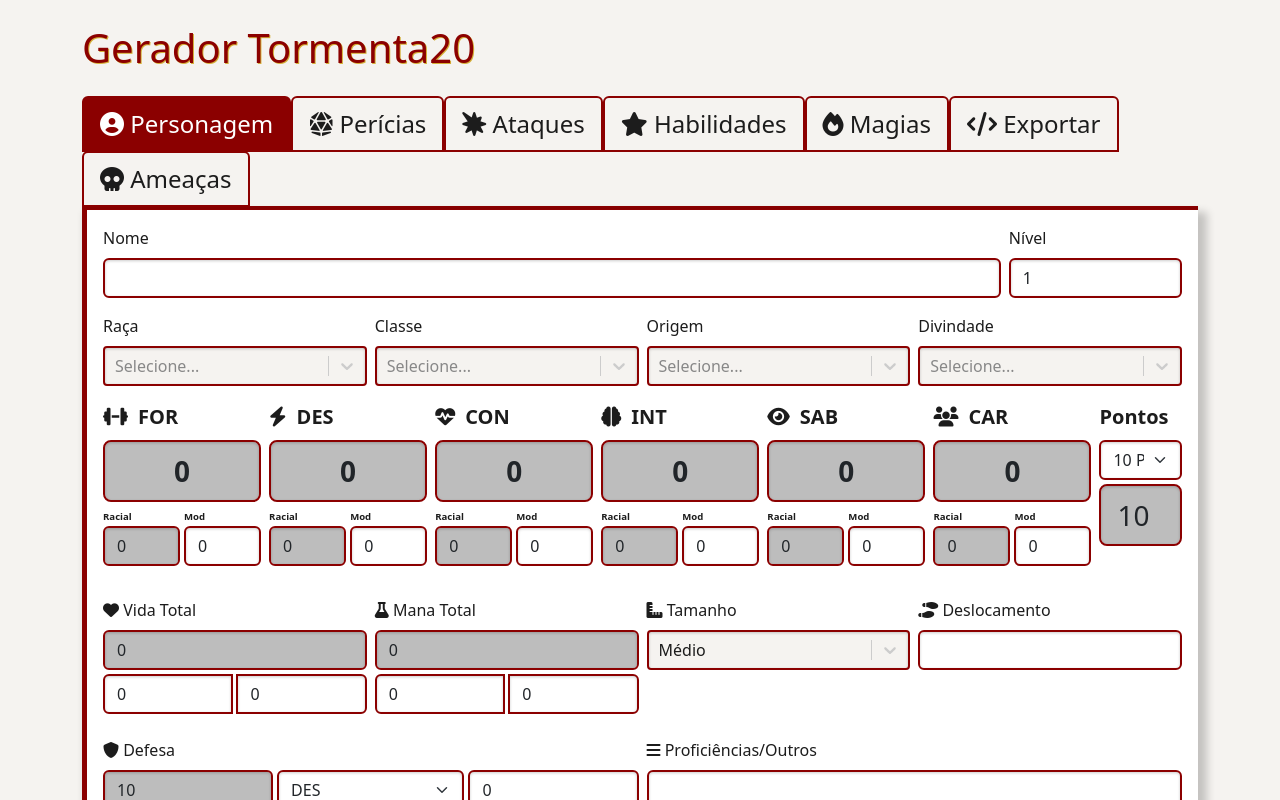
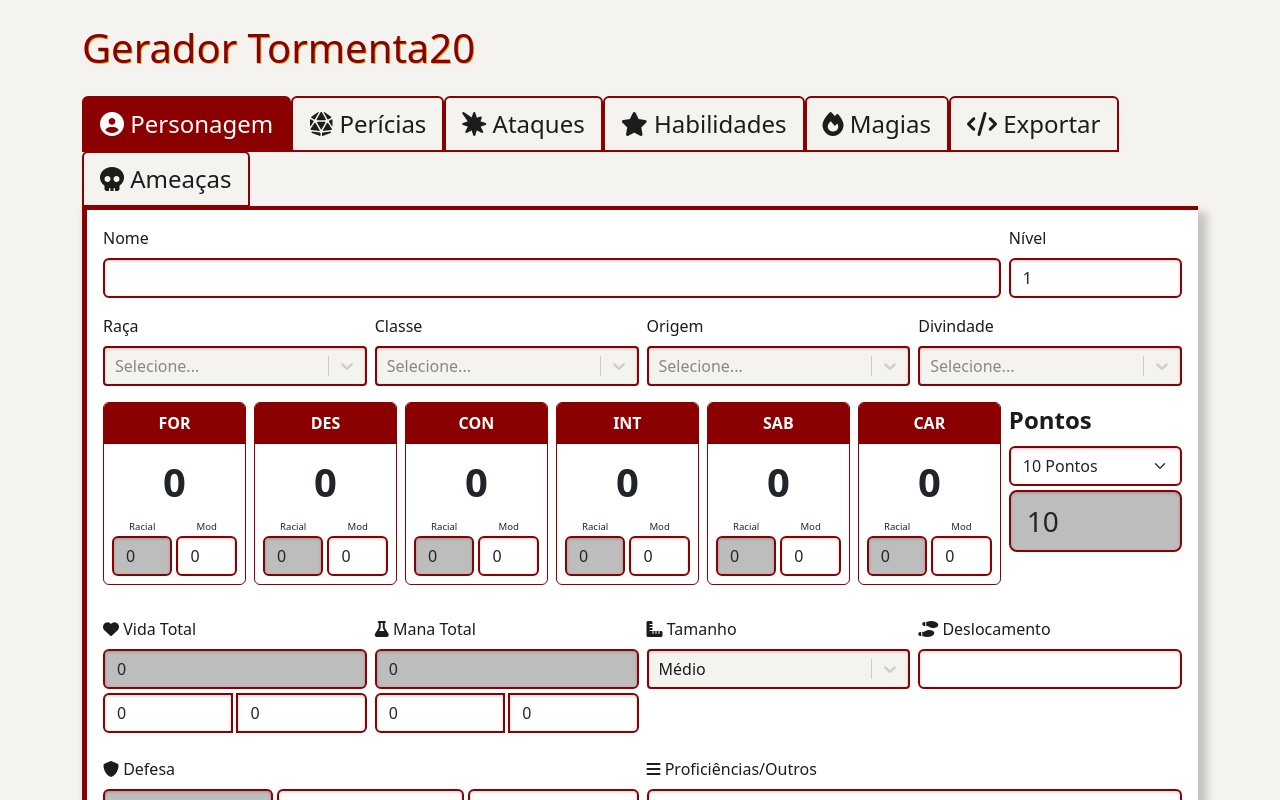
Before and after one commit to Jefersonblc/CharMakerT20, a React (Vite) app: page / in a window 1280 px wide. Shown: the top 800 px of the page. Built offline with nearby package versions, Linux system fonts and the light colour scheme.

Commit message:
Change attributes layout

```diff
--- a/src/components/Personagem.jsx
+++ b/src/components/Personagem.jsx
@@ -427,20 +427,28 @@ function Personagem() {
       </div>
 
       {/* Atributos */}
-      <div className="row pb-2 g-2 attribute-group">
+      <div className="row pb-2 g-2">
         {Object.keys(attributes).map(attr => (
           <div className="col-md" key={attr}>
-            <label className="form-label fs-5"><i className={attributes[attr].icon + " attribute-icon"} ></i>{attributes[attr].name.toUpperCase()}</label>
-            <input name={attr} className="form-control form-control-lg fs-3 fw-bold text-center" value={personagem[attr]} disabled />
+            <div className="card card-atributo text-center">
+              <div className="card-header px-0">
+                <strong className="text-uppercase">{attributes[attr].name.toUpperCase()}</strong>
+              </div>
+              <div className="card-body p-2">
+                <strong className="card-text fs-1">{personagem[attr]}</strong>
                 <div className="d-flex justify-content-between gap-1">
+                  <div>
+                    <label className="form-label form-label-sm">Racial</label>
                     <div className="position-relative">
-                <label className="form-label form-label-sm">Racial</label>
                       <input name={attr + "_race"} className="form-control" value={attributes[attr].mod} disabled />
-                <div className="position-absolute top-50 end-0 translate-middle-y" hidden={!attributes[attr].any || attributes[attr].except} >
+                      <div className="position-absolute top-50 end-0 translate-middle-y pe-1" hidden={!attributes[attr].any || attributes[attr].except} >
                         <input type="checkbox" className="btn-check" id={`btn-check-${attr}`}
                           onChange={e => handleAttrCheckboxChange(attr, e)}
                           checked={attributes[attr].mod === 1} />
-                  <label className="btn btn-select" htmlFor={`btn-check-${attr}`}><i className="fa-solid fa-circle-up"></i></label>
+                        <label className="btn btn-select btn-sm border-0" htmlFor={`btn-check-${attr}`} hidden={attributes[attr].mod !== 1 && anyAttribute.selected >= anyAttribute.avaliable}>
+                          <i className="fa-solid fa-circle-up"></i>
+                        </label>
+                      </div>
                     </div>
                   </div>
                   <div>
@@ -449,16 +457,16 @@ function Personagem() {
                   </div>
                 </div>
               </div>
+            </div>
+          </div>
         ))}
 
-        {/* Point buy session */}
-        <div className="col-md-1">
-          <label className="form-label fs-5">Pontos</label>
+        <div className="col-md-2">
+          <label className="form-label fs-4 fw-bold">Pontos</label>
           <select name="pointbuy_rule" className="form-select" value={pointbuy.limit} onChange={handlePointbuyChange}>
             <option value="5">5 Pontos</option>
             <option value="10">10 Pontos</option>
             <option value="15">15 Pontos</option>
-            {/* <option value="any">Personalizado</option> */}
           </select>
           <div className="position-relative">
             <input name="pointbuy_count" className="form-control form-control-lg mt-1 fs-3" value={pointbuy.available} disabled />
```
Lines whose indentation alone changed are shown as unchanged.
